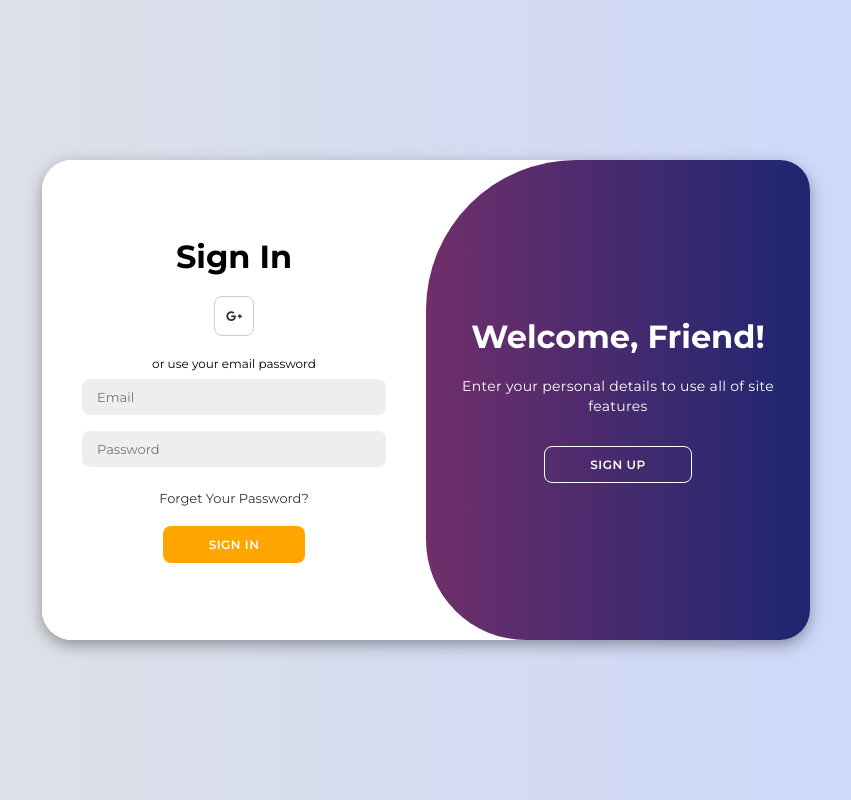
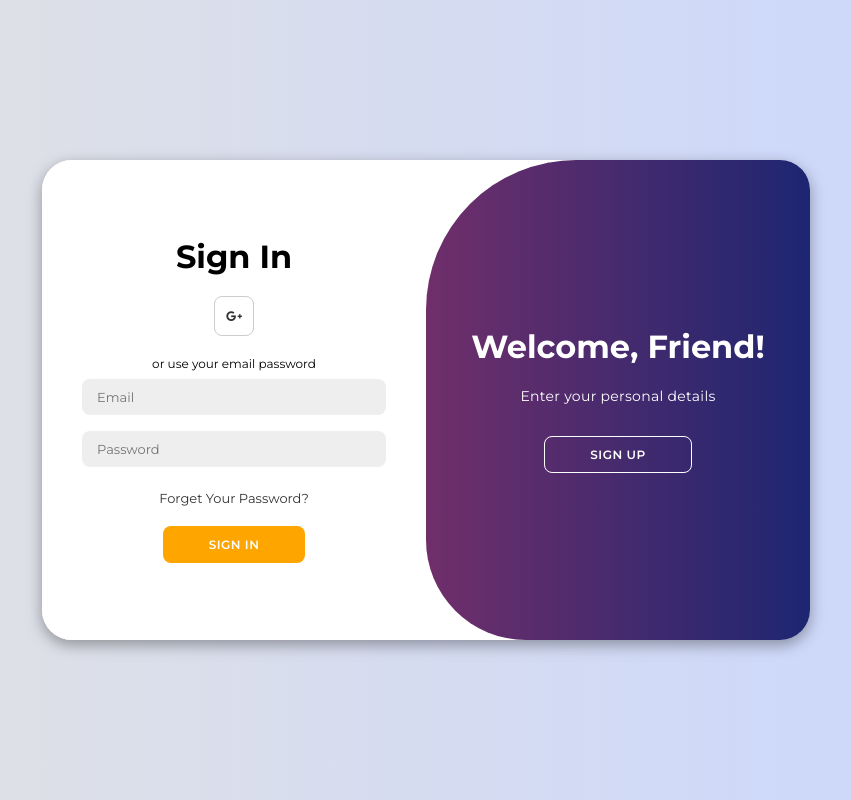
Before and after one commit to GauravKumbhar0491/Placement_Hub, a Flask app: page /stud_login in a window 1280 px wide. Shown: the whole page, without its empty margins (214-1065 px from the left). Run offline with Flask 3, Linux system fonts and the light colour scheme.

Commit message:
Update stud_login.html

```diff
--- a/Placement/templates/stud_login.html
+++ b/Placement/templates/stud_login.html
@@ -5,7 +5,7 @@
     <meta charset="UTF-8">
     <meta name="viewport" content="width=device-width, initial-scale=1.0">
     <link rel="stylesheet" href="https://cdnjs.cloudflare.com/ajax/libs/font-awesome/6.4.2/css/all.min.css">
-    <link rel="stylesheet" href="static\stud_login.css">
+    <link rel="stylesheet" href="stud_login.css">
     <title>Student Login Page</title>
 </head>
 
@@ -26,7 +26,6 @@
                 <input type="email" placeholder="Email">
                 <input type="password" placeholder="Password">
                 <button>Sign Up</button>
-                {{ error_html | safe }}
             </form>
         </div>
         <div class="form-container sign-in">
@@ -54,14 +53,14 @@
                 </div>
                 <div class="toggle-panel toggle-right">
                     <h1>Welcome, Friend!</h1>
-                    <p>Enter your personal details to use all of site features</p>
+                    <p>Enter your personal details</p>
                     <button class="hidden" id="register">Sign Up</button>
                 </div>
             </div>
         </div>
     </div>
 
-    <script src="static\stud_login.js"></script>
+    <script src="stud_login.js"></script>
 </body>
 
 </html>
```
